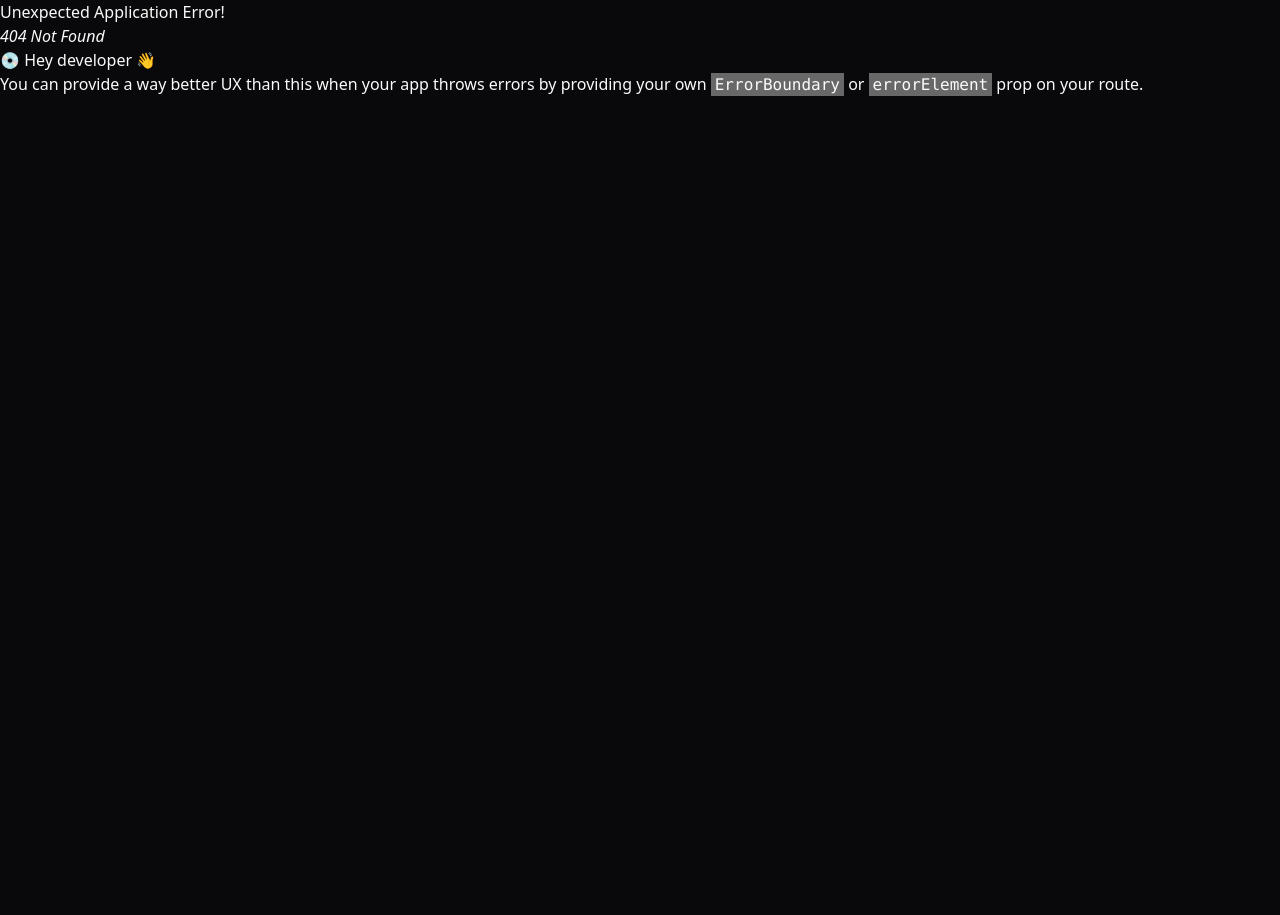
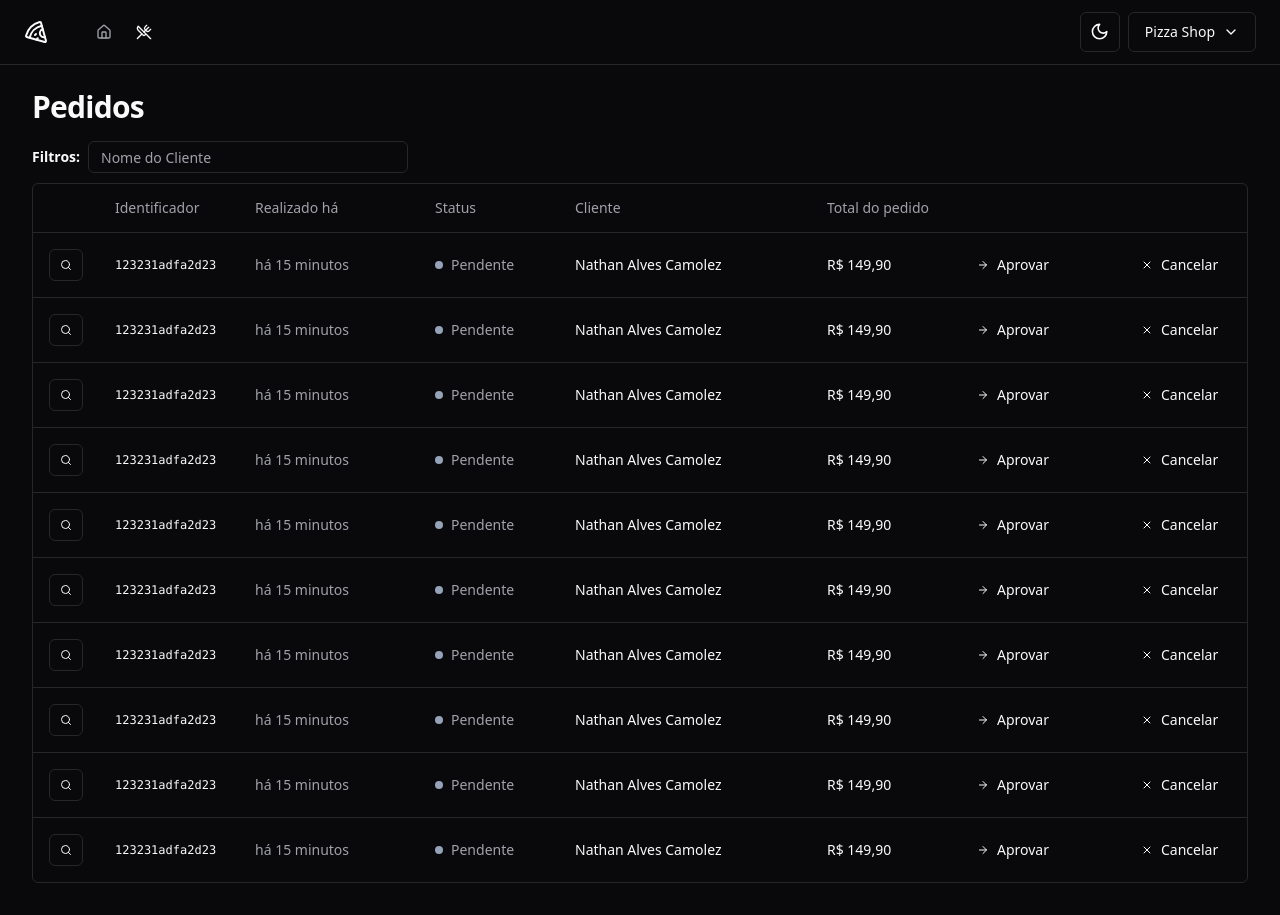
Before and after one commit to nathancamolez-dev/pizza-manager-front-end, a React (Vite) app: page /orders in a window 1280 px wide. Before the commit this address had no page. Before the commit the page ends 800 px from the top, so only its background shows below. Built offline with nearby package versions, Linux system fonts and the light colour scheme.

Commit message:
feat: first steps of orders table

```diff
--- a/src/components/ui/button.tsx
+++ b/src/components/ui/button.tsx
@@ -22,6 +22,7 @@
       size: {
         default: 'h-10 px-4 py-2',
         sm: 'h-9 rounded-md px-3',
+        xs: 'h-8 px-2.5',
         lg: 'h-11 rounded-md px-8',
         icon: 'h-10 w-10',
       },
--- /dev/null
+++ b/src/components/ui/table.tsx
@@ -0,0 +1,117 @@
+import * as React from "react"
+
+import { cn } from "@/lib/utils"
+
+const Table = React.forwardRef<
+  HTMLTableElement,
+  React.HTMLAttributes<HTMLTableElement>
+>(({ className, ...props }, ref) => (
+  <div className="relative w-full overflow-auto">
+    <table
+      ref={ref}
+      className={cn("w-full caption-bottom text-sm", className)}
+      {...props}
+    />
+  </div>
+))
+Table.displayName = "Table"
+
+const TableHeader = React.forwardRef<
+  HTMLTableSectionElement,
+  React.HTMLAttributes<HTMLTableSectionElement>
+>(({ className, ...props }, ref) => (
+  <thead ref={ref} className={cn("[&_tr]:border-b", className)} {...props} />
+))
+TableHeader.displayName = "TableHeader"
+
+const TableBody = React.forwardRef<
+  HTMLTableSectionElement,
+  React.HTMLAttributes<HTMLTableSectionElement>
+>(({ className, ...props }, ref) => (
+  <tbody
+    ref={ref}
+    className={cn("[&_tr:last-child]:border-0", className)}
+    {...props}
+  />
+))
+TableBody.displayName = "TableBody"
+
+const TableFooter = React.forwardRef<
+  HTMLTableSectionElement,
+  React.HTMLAttributes<HTMLTableSectionElement>
+>(({ className, ...props }, ref) => (
+  <tfoot
+    ref={ref}
+    className={cn(
+      "border-t bg-muted/50 font-medium [&>tr]:last:border-b-0",
+      className
+    )}
+    {...props}
+  />
+))
+TableFooter.displayName = "TableFooter"
+
+const TableRow = React.forwardRef<
+  HTMLTableRowElement,
+  React.HTMLAttributes<HTMLTableRowElement>
+>(({ className, ...props }, ref) => (
+  <tr
+    ref={ref}
+    className={cn(
+      "border-b transition-colors hover:bg-muted/50 data-[state=selected]:bg-muted",
+      className
+    )}
+    {...props}
+  />
+))
+TableRow.displayName = "TableRow"
+
+const TableHead = React.forwardRef<
+  HTMLTableCellElement,
+  React.ThHTMLAttributes<HTMLTableCellElement>
+>(({ className, ...props }, ref) => (
+  <th
+    ref={ref}
+    className={cn(
+      "h-12 px-4 text-left align-middle font-medium text-muted-foreground [&:has([role=checkbox])]:pr-0",
+      className
+    )}
+    {...props}
+  />
+))
+TableHead.displayName = "TableHead"
+
+const TableCell = React.forwardRef<
+  HTMLTableCellElement,
+  React.TdHTMLAttributes<HTMLTableCellElement>
+>(({ className, ...props }, ref) => (
+  <td
+    ref={ref}
+    className={cn("p-4 align-middle [&:has([role=checkbox])]:pr-0", className)}
+    {...props}
+  />
+))
+TableCell.displayName = "TableCell"
+
+const TableCaption = React.forwardRef<
+  HTMLTableCaptionElement,
+  React.HTMLAttributes<HTMLTableCaptionElement>
+>(({ className, ...props }, ref) => (
+  <caption
+    ref={ref}
+    className={cn("mt-4 text-sm text-muted-foreground", className)}
+    {...props}
+  />
+))
+TableCaption.displayName = "TableCaption"
+
+export {
+  Table,
+  TableHeader,
+  TableBody,
+  TableFooter,
+  TableHead,
+  TableRow,
+  TableCell,
+  TableCaption,
+}
--- /dev/null
+++ b/src/pages/app/orders/orders.tsx
@@ -0,0 +1,92 @@
+import { ArrowRight, Search, X } from 'lucide-react'
+import { Helmet } from 'react-helmet-async'
+
+import { Button } from '@/components/ui/button'
+import { Input } from '@/components/ui/input'
+import {
+  Table,
+  TableBody,
+  TableCell,
+  TableHead,
+  TableHeader,
+  TableRow,
+} from '@/components/ui/table'
+
+export function Orders() {
+  return (
+    <>
+      <Helmet title="Pedidos" />
+      <div className="flex flex-col gap-4">
+        <h1 className="text-3xl font-bold tracking-tight">Pedidos</h1>
+      </div>
+      <div className="space-y-2.5">
+        <form className=" flex items-center gap-2">
+          <span className="text-sm font-semibold">Filtros:</span>
+          <Input className="h-8 w-[320px]" placeholder="Nome do Cliente" />
+        </form>
+
+        <div className="rounded-md border">
+          <Table>
+            <TableHeader>
+              <TableRow>
+                <TableHead className="w-[64px]"> </TableHead>
+                <TableHead className="w-[140px]">Identificador</TableHead>
+                <TableHead className="w-[180px]">Realizado há</TableHead>
+                <TableHead className="w-[140px]">Status</TableHead>
+                <TableHead>Cliente</TableHead>
+                <TableHead className="w-[140px]">Total do pedido</TableHead>
+                <TableHead className="w-[164px]"> </TableHead>
+                <TableHead className="w-[132px]"> </TableHead>
+              </TableRow>
+            </TableHeader>
+            <TableBody>
+              {Array.from({ length: 10 }).map((_, i) => {
+                const keys = `${i}`
+                return (
+                  <TableRow key={keys}>
+                    <TableCell>
+                      <Button variant="outline" size="xs">
+                        <Search className="h-3 w-3" />
+                        <span className="sr-only"> Detalhes do pedido</span>
+                      </Button>
+                    </TableCell>
+                    <TableCell className="font-mono text-xs font-medium">
+                      123231adfa2d23
+                    </TableCell>
+                    <TableCell className="text-muted-foreground">
+                      há 15 minutos
+                    </TableCell>
+                    <TableCell>
+                      <div className="flex items-center gap-2">
+                        <span className="h-2 w-2 rounded-full bg-slate-400" />
+                        <span className="font-medium text-muted-foreground">
+                          Pendente
+                        </span>
+                      </div>
+                    </TableCell>
+                    <TableCell className="font-medium">
+                      Nathan Alves Camolez
+                    </TableCell>
+                    <TableCell className="font-medium">R$ 149,90</TableCell>
+                    <TableCell>
+                      <Button variant="ghost" size="xs">
+                        <ArrowRight className="mr-2 h-3 w-3" />
+                        Aprovar
+                      </Button>
+                    </TableCell>
+                    <TableCell>
+                      <Button variant="ghost" size="xs">
+                        <X className="mr-2 h-3 w-3" />
+                        Cancelar
+                      </Button>
+                    </TableCell>
+                  </TableRow>
+                )
+              })}
+            </TableBody>
+          </Table>
+        </div>
+      </div>
+    </>
+  )
+}
--- a/src/pages/routes.tsx
+++ b/src/pages/routes.tsx
@@ -3,6 +3,7 @@
 import { AppLayout } from './_layouts/app'
 import { AuthLayout } from './_layouts/auth'
 import { Dashboard } from './app/dashboard'
+import { Orders } from './app/orders/orders'
 import { SignIn } from './auth/sign-in'
 import { SignUp } from './auth/sign-up'
 
@@ -10,7 +11,10 @@
   {
     path: '/',
     element: <AppLayout />,
-    children: [{ path: '/', element: <Dashboard /> }],
+    children: [
+      { path: '/', element: <Dashboard /> },
+      { path: '/orders', element: <Orders /> },
+    ],
   },
 
   {
```
